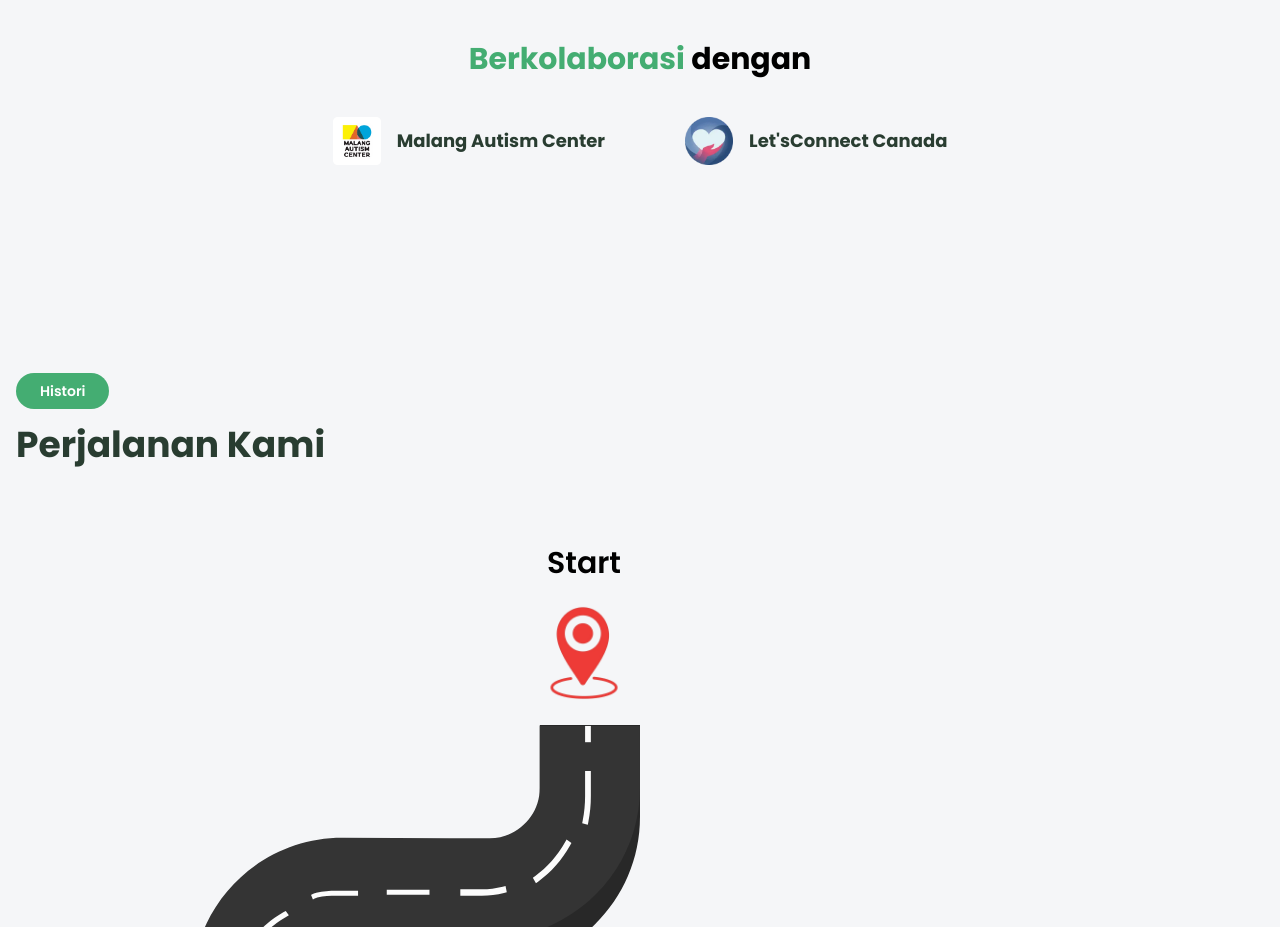
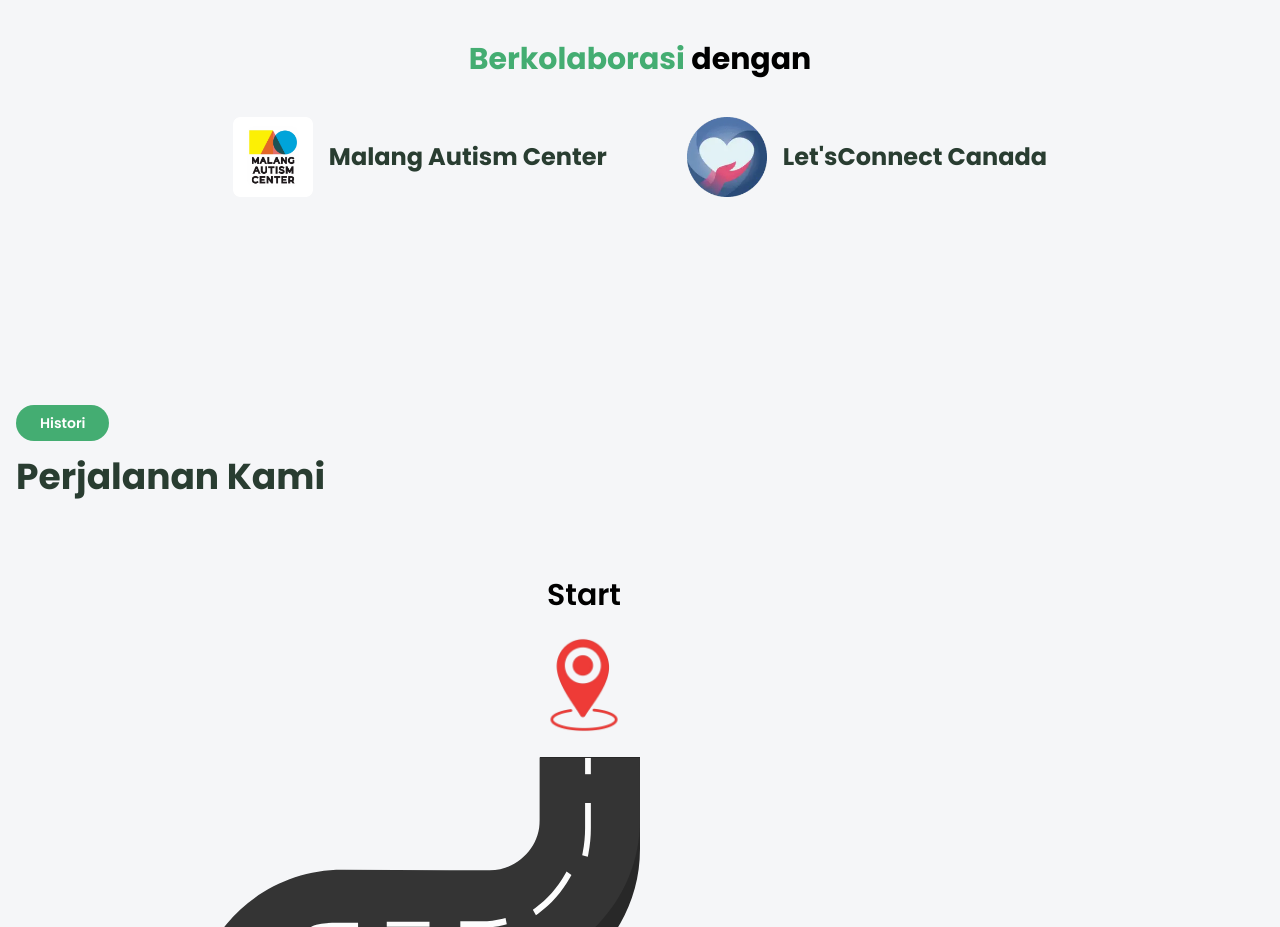
Before and after one commit to LLMForAutism/web, a Next.js app: page / in a window 1280 px wide. Shown: the part 2380-3307 px from the top of the page. Built offline with nearby package versions, Linux system fonts and the light colour scheme.

Commit message:
style: update brand logo and name to bigger size

```diff
--- a/src/app/components/ui/brand-small-card.tsx
+++ b/src/app/components/ui/brand-small-card.tsx
@@ -3,8 +3,8 @@ import Image from "next/image";
 export default function BrandSmallCard({
   logoUrl,
   brandName,
-  logoWidth = 48,
-  logoHeight = 48,
+  logoWidth = 80,
+  logoHeight = 80,
   className = "",
 }: {
   logoUrl: string,
@@ -26,7 +26,7 @@ export default function BrandSmallCard({
           className="object-contain"
         />
       </div>
-      <p className="font-bold text-base md:text-lg text-foreground whitespace-nowrap">
+      <p className="font-bold text-base md:text-2xl text-foreground whitespace-nowrap">
         {brandName}
       </p>
     </div>
```
